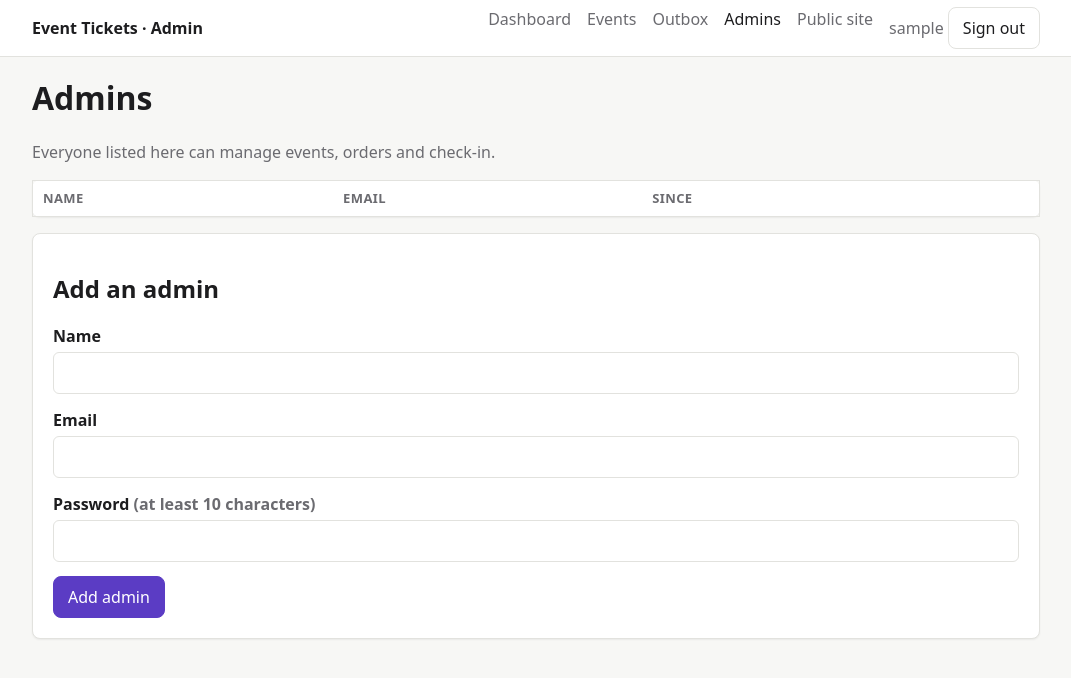
After one commit to sorin-work/event-tickets, a Spring Boot app: page /admin/users in a window 1280 px wide. The commit adds this page. Shown: the top 678 px of the page, without its empty margins (104-1175 px from the left). Run offline with Spring Boot 4, Linux system fonts and the light colour scheme; the visitor is signed in with stand-in values (Sample User, id 1); lists and menus that the app fills with data are empty; some of the project's set-up classes (security, data sources, template engines, error pages and the like) are left out, and stand-ins take their place; some libraries are stand-ins or nearby versions.

Commit message:
feat(admin): add and remove admin accounts

```diff
--- /dev/null
+++ b/src/main/java/com/sorinwork/tickets/admin/AdminUsersController.java
@@ -0,0 +1,56 @@
+package com.sorinwork.tickets.admin;
+
+import com.sorinwork.tickets.common.BusinessException;
+import java.security.Principal;
+import org.springframework.stereotype.Controller;
+import org.springframework.ui.Model;
+import org.springframework.web.bind.annotation.GetMapping;
+import org.springframework.web.bind.annotation.PathVariable;
+import org.springframework.web.bind.annotation.PostMapping;
+import org.springframework.web.bind.annotation.RequestMapping;
+import org.springframework.web.bind.annotation.RequestParam;
+import org.springframework.web.servlet.mvc.support.RedirectAttributes;
+
+@Controller
+@RequestMapping("/admin/users")
+public class AdminUsersController {
+
+  private final AdminAccountService accounts;
+
+  public AdminUsersController(AdminAccountService accounts) {
+    this.accounts = accounts;
+  }
+
+  @GetMapping
+  public String list(Model model, Principal principal) {
+    model.addAttribute("users", accounts.list());
+    model.addAttribute("me", principal.getName());
+    return "admin/users/list";
+  }
+
+  @PostMapping
+  public String create(
+      @RequestParam String email,
+      @RequestParam String name,
+      @RequestParam String password,
+      RedirectAttributes redirect) {
+    try {
+      AdminUser user = accounts.create(email, name, password);
+      redirect.addFlashAttribute("flash", user.getEmail() + " can now sign in.");
+    } catch (BusinessException e) {
+      redirect.addFlashAttribute("error", e.getMessage());
+    }
+    return "redirect:/admin/users";
+  }
+
+  @PostMapping("/{id}/delete")
+  public String delete(@PathVariable long id, Principal principal, RedirectAttributes redirect) {
+    try {
+      accounts.delete(id, principal.getName());
+      redirect.addFlashAttribute("flash", "Admin removed.");
+    } catch (BusinessException e) {
+      redirect.addFlashAttribute("error", e.getMessage());
+    }
+    return "redirect:/admin/users";
+  }
+}
--- /dev/null
+++ b/src/main/resources/templates/admin/users/list.html
@@ -0,0 +1,46 @@
+<!DOCTYPE html>
+<html xmlns:th="http://www.thymeleaf.org" lang="en">
+<head th:replace="~{fragments/layout :: head('Admins')}"></head>
+<body>
+<header th:replace="~{fragments/admin :: header('users')}"></header>
+<main class="container">
+  <div th:replace="~{fragments/admin :: flash}"></div>
+  <h1>Admins</h1>
+  <p class="muted">Everyone listed here can manage events, orders and check-in.</p>
+  <table class="card">
+    <thead><tr><th>Name</th><th>Email</th><th>Since</th><th></th></tr></thead>
+    <tbody>
+    <tr th:each="user : ${users}">
+      <td th:text="${user.displayName}">Ana</td>
+      <td th:text="${user.email}">ana@example.com</td>
+      <td th:text="${#temporals.format(user.createdAt, 'd MMM yyyy')}">date</td>
+      <td>
+        <span th:if="${user.email == me}" class="muted">you</span>
+        <form th:unless="${user.email == me}" method="post" class="inline"
+              th:action="@{/admin/users/{id}/delete(id=${user.id})}"
+              onsubmit="return confirm('Remove this admin?')">
+          <button class="btn-link" type="submit">remove</button>
+        </form>
+      </td>
+    </tr>
+    </tbody>
+  </table>
+  <form class="card" method="post" th:action="@{/admin/users}">
+    <h2>Add an admin</h2>
+    <div class="field">
+      <label for="name">Name</label>
+      <input id="name" name="name" required maxlength="120">
+    </div>
+    <div class="field">
+      <label for="email">Email</label>
+      <input id="email" name="email" type="email" required maxlength="255">
+    </div>
+    <div class="field">
+      <label for="password">Password <span class="muted">(at least 10 characters)</span></label>
+      <input id="password" name="password" type="password" required minlength="10" autocomplete="new-password">
+    </div>
+    <button class="btn btn-primary" type="submit">Add admin</button>
+  </form>
+</main>
+</body>
+</html>
--- a/src/main/resources/templates/fragments/admin.html
+++ b/src/main/resources/templates/fragments/admin.html
@@ -8,6 +8,7 @@
       <a th:href="@{/admin}" th:classappend="${section == 'dashboard'} ? 'active'">Dashboard</a>
       <a th:href="@{/admin/events}" th:classappend="${section == 'events'} ? 'active'">Events</a>
       <a th:href="@{/admin/outbox}" th:classappend="${section == 'outbox'} ? 'active'">Outbox</a>
+      <a th:href="@{/admin/users}" th:classappend="${section == 'users'} ? 'active'">Admins</a>
       <a th:href="@{/}" target="_blank">Public site</a>
       <form th:action="@{/admin/logout}" method="post" style="display:inline">
         <span class="muted" sec:authentication="name">admin</span>
```
Also changed, not shown: src/main/java/com/sorinwork/tickets/admin/AdminAccountService.java (added, +65 -0 lines).
